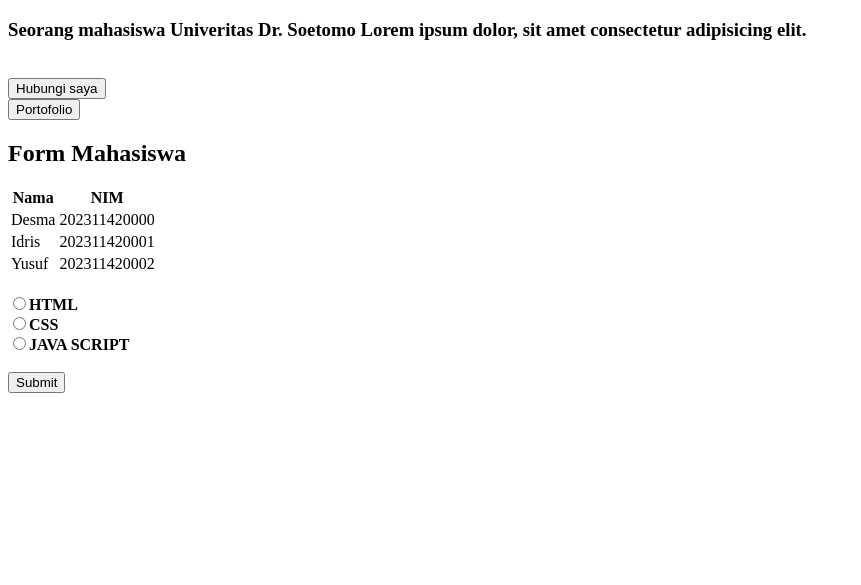
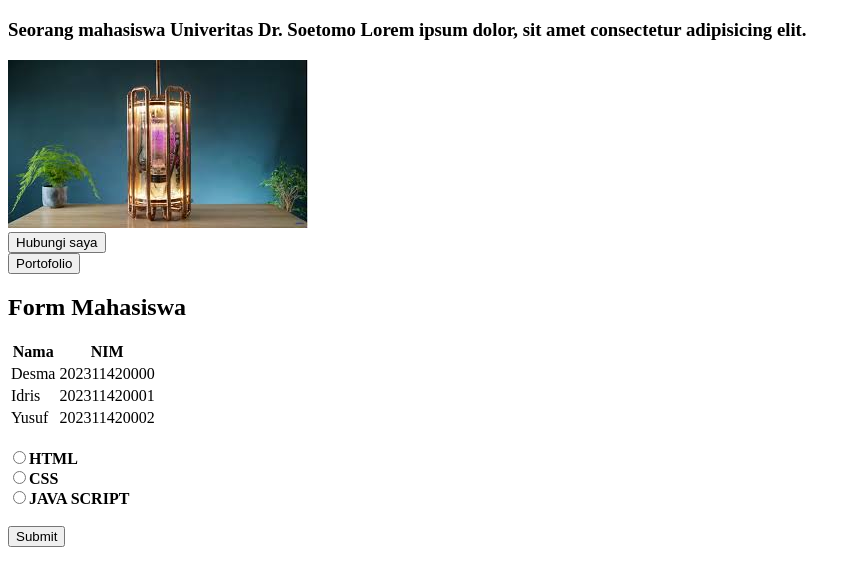
Before and after one commit to DesmaSNITY/Fbi, a plain HTML site: page index.html in a window 1280 px wide. Shown: the part 183-768 px from the top of the page, without its empty margins (0-861 px from the left). Drawn offline with Linux system fonts and the light colour scheme.

Commit message:
edit images

```diff
--- a/index.html
+++ b/index.html
@@ -15,7 +15,7 @@
     <p><b>Halo !</b> perkenalkan saya</p>
     <h1>Mochamad Desma Nastiar  </h1>
     <h3>Seorang mahasiswa Univeritas Dr. Soetomo Lorem ipsum dolor, sit amet consectetur adipisicing elit.</h3>
-    <img src="..g/img/images.jpeg" alt=""><br>
+    <img src="./img/images.jpeg" alt=""><br>
     <input type="button" value="Hubungi saya"><br>
     <input type="button" value="Portofolio">
     <h2>Form Mahasiswa</h2>
```
